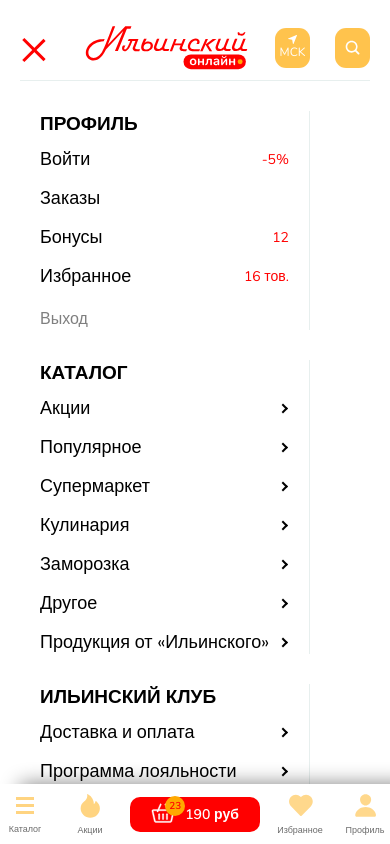
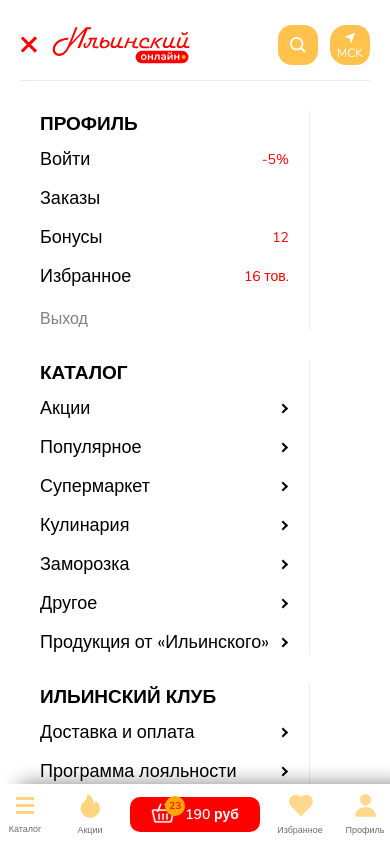
Before and after one commit to w1ct2/Ilyinsky, a Vue app: page /home in a window 390 px wide. Both pictures are taken after a click on the element 35 px from the left and 48 px from the top of the page. Shown: the top 844 px of the page. Built offline with nearby package versions, Linux system fonts and the light colour scheme.

Commit message:
commit-34 (header adaptive part3: improvements)

```diff
--- a/src/components/header/HeaderMain.vue
+++ b/src/components/header/HeaderMain.vue
@@ -2,8 +2,14 @@
     <nav class="navigation">
         <div class="container">
             <div class="navigation__inner">
-                <Header_Action v-if="!mainStore.isMobile1000"></Header_Action>
-                <Header_ActionMobile v-else></Header_ActionMobile>
+                <Header_Action>
+                    <template #burger-btn>
+                        <Header_BurgerBtn :isActive="isActive"></Header_BurgerBtn>
+                    </template>
+                    <template #burger-menu>
+                        <Header_BurgerMenu :isActive="isActive"></Header_BurgerMenu>
+                    </template>
+                </Header_Action>
                 <Header_Sections></Header_Sections>
                 <Header_SectionsMobile v-if="mainStore.isMobile1000"></Header_SectionsMobile>
             </div>
@@ -12,13 +18,18 @@
 </template>
 
 <script setup>
+import { computed, ref } from 'vue';
 import Header_Action from './Header_Action.vue';
 import Header_Sections from './Header_Sections.vue';
-import Header_ActionMobile from './mobile/Header_Action-Mobile.vue';
+// import Header_ActionMobile from './mobile/Header_Action-Mobile.vue';
+import Header_BurgerBtn from './mobile/Header_BurgerBtn.vue';
+import Header_BurgerMenu from './mobile/Header_BurgerMenu.vue';
 import Header_SectionsMobile from './mobile/Header_Sections-Mobile.vue';
 
 import { useMainStore } from '@/store/MainStore'
 const mainStore = useMainStore()
+const isActive = computed(() => mainStore.isActiveBurgerMenu)
+// const isActive = ref(false)
 </script>
 
 <style lang="scss" scoped>
--- a/src/components/header/Header_Action.vue
+++ b/src/components/header/Header_Action.vue
@@ -1,14 +1,16 @@
 <template>
     <div class="navigation__action">
+        <slot name="burger-btn"></slot>
         <RouterLink :to="'/'" class="navigation__icon">
             <img :src="icon" alt="Ильинский онлайн">
         </RouterLink>
-        <Header_CatalogBtn></Header_CatalogBtn>
+        <Header_CatalogBtn class="breakpoint1000"></Header_CatalogBtn>
         <Header_Search></Header_Search>
         <Header_DeliveryBtn></Header_DeliveryBtn>
-        <Header_Favorites></Header_Favorites>
-        <Header_ProfileBtn></Header_ProfileBtn>
-        <Header_Basket></Header_Basket>
+        <Header_Favorites class="breakpoint1000"></Header_Favorites>
+        <Header_ProfileBtn class="breakpoint1000"></Header_ProfileBtn>
+        <Header_Basket class="breakpoint1000"></Header_Basket>
+        <slot name="burger-menu"></slot>
     </div>
 </template>
 
@@ -33,25 +35,43 @@
     }
     &__icon {
         min-width: rem(200);
-        min-height: rem(55);
+        min-height: 100%;
+        display: flex;
+        align-items: center;
+        justify-content: center;
     }
-    @media (max-width: 1300px) {
-        &__delivery {
-            width: auto;
-            margin-left: auto;
-            &-title {
-                display: none;
-            }
+    @media (max-width: 1000px) {
+        &__action {
+            height: rem(50);
         }
-        &__basket {
-            width: rem(50);
-            & p {
-                display: none;
-            }
+        &__icon {
+            max-width: rem(180);
+            width: 100%;
+            min-width: auto;
         }
-        &__search {
-            width: 280px;
+    }
+    @media (max-width: 769px) {
+        &__action {
+            height: rem(45);
+            gap: 20px;
+        }
+        &__icon {
+            max-width: rem(160);
+        }
+    }
+    @media (max-width: 480px) {
+        &__action {
+            height: rem(40);
+            gap: 12px;
+        }
+        &__icon {
+            max-width: rem(140);
         }
     }
 }
+@media (max-width: 1000px) {
+    .breakpoint1000 {
+        display: none;
+    }
+}
 </style>
--- a/src/components/header/action-buttons/Header_DeliveryBtn.vue
+++ b/src/components/header/action-buttons/Header_DeliveryBtn.vue
@@ -30,7 +30,6 @@
 .delivery {
     width: rem(300);
     height: 100%;
-    max-height: 50px;
     overflow: hidden;
     display: flex;
     border-radius: 16px;
@@ -86,5 +85,36 @@
             display: none;
         }
     }
+    @media (max-width:1000px){
+        & {
+            border-radius: 14px;
+            margin-left: 0;
+        }
+        &__icon {
+            & p {
+                font-size: 14px;
+            }
+            & img {
+                width: rem(11);
+                height: rem(11);
+                top: 8px;
+            }
+        }
+    }
+    @media (max-width:769px){
+        width: rem(50);
+    }
+    @media (max-width:480px) {
+        width: rem(40);
+        &__icon {
+            & p {
+                font-size: 12px;
+            }
+            & img {
+                width: rem(10);
+                height: rem(10);
+            }
+        }
+    }
 }
 </style>
--- a/src/components/header/action-buttons/Header_Search.vue
+++ b/src/components/header/action-buttons/Header_Search.vue
@@ -1,7 +1,9 @@
 <template>
     <div class="search">
         <input type="text" placeholder="Начать поиск" class="search__input">
-        <img :src="search" class="search__img">
+        <svg width="22" height="22" viewBox="0 0 22 22" xmlns="http://www.w3.org/2000/svg" class="search__img">
+            <path fill-rule="evenodd" clip-rule="evenodd" d="M16.5427 14.5201C16.564 14.539 16.5848 14.5586 16.6052 14.579L20.8607 18.8345C21.414 19.3877 21.406 20.2766 20.843 20.8199C20.28 21.3632 19.3751 21.3551 18.8218 20.8019L14.5663 16.5464C14.5591 16.5392 14.5519 16.5319 14.5449 16.5245C13.0316 17.6337 11.1645 18.2888 9.14441 18.2888C4.09408 18.2888 -3.05176e-05 14.1947 -3.05176e-05 9.14432C-3.05176e-05 4.09398 4.09408 -0.00012207 9.14441 -0.00012207C14.1948 -0.00012207 18.2889 4.09398 18.2889 9.14432C18.2889 11.1534 17.6409 13.0112 16.5427 14.5201ZM2.39997 9.14432C2.39997 5.41947 5.41956 2.39988 9.14441 2.39988C12.8693 2.39988 15.8889 5.41947 15.8889 9.14432C15.8889 12.8692 12.8693 15.8888 9.14441 15.8888C5.41956 15.8888 2.39997 12.8692 2.39997 9.14432Z"/>
+        </svg>
     </div>
 </template>
 
@@ -36,5 +38,35 @@
             transform: rotate(-15deg) scale(1.2);
         }
     }
+    @media (max-width: 1000px) {
+        & {
+            background-color: #FFA900B2;
+            width: rem(65);
+            justify-content: center;
+            border-radius: 14px;
+            margin-left: auto;
+            &__input {
+                display: none;
+            }
+            &__img {
+                right: auto;
+                position: static;
+                fill: #FFFFFF;
+                max-width: rem(19);
+            }
+        }
+    }
+    @media (max-width:769px){
+        width: rem(50);
+        &__img {
+            max-width: rem(17);
+        }
+    }
+    @media (max-width:480px) {
+        width: rem(40);
+        &__img {
+            max-width: rem(16);
+        }
+    }
 }
 </style>
--- a/src/components/header/mobile/Header_Action-Mobile.vue
+++ /dev/null
@@ -1,112 +0,0 @@
-<template>
-    <div class="navigation__action" :class="{'navigation__action--active': isActive}">
-        <Header_BurgerBtn :isActive="isActive" @funActive="funActive(n)"></Header_BurgerBtn>
-        <Header_BurgerMenu :isActive="isActive"></Header_BurgerMenu>
-        <RouterLink :to="'/'" class="navigation__icon">
-            <img :src="icon" alt="Ильинский онлайн">
-        </RouterLink>
-        <div class="navigation__delivery">
-            <div class="navigation__delivery-icon">
-                <img :src="compass" alt="">
-                <p>MCK</p>
-            </div>
-        </div>
-        <div class="navigation__search">
-            <img :src="search" alt="">
-        </div>
-    </div>
-</template>
-
-<script setup>
-import icon from '@/assets/img/mainImage/mainIcon.svg'
-import search from '@/assets/img/svg/search2.svg'
-import compass from '@/assets/img/svg/compass1.svg'
-import Header_BurgerMenu from './Header_BurgerMenu.vue'
-import Header_BurgerBtn from '@/components/header/mobile/Header_BurgerBtn.vue'
-import { useMainStore } from '@/store/MainStore'
-import { RouterLink } from 'vue-router'
-import { computed, ref } from 'vue'
-const mainStore = useMainStore()
-
-const isActive = computed(() => mainStore.isActiveBurgerMenu)
-const funActive = (n)=>{
-    mainStore.activeBurgerMenu()
-}
-</script>
-
-<style lang="scss" scoped>
-@import "@/scss/remFunction";
-.navigation {
-    &__action {
-        display: flex;
-        align-items: center;
-        gap: 25px;
-        position: relative;
-        width: 100%;
-        // &--active {
-        //     position: fixed;
-        //     left: 0;
-        //     margin: 0 20px;
-        //     right: 0;
-        //     width: auto;
-        //     padding-bottom: 20px;
-        //     border-bottom: 1px solid #E7EFEE;
-        //     // top: 25px;
-        // }
-        // РАЗОБРАТЬСЯ ПОЧЕМУ ТУТ ВОЗНИКАЛ БАГ
-    }
-    &__search {
-        width: rem(50);
-        height: 50px;
-        border-radius: 16px;
-        display: flex;
-        align-items: center;
-        justify-content: center;
-        background-color: #FFA900B2;
-        & img {
-            width: 15px;
-            height: 15px;
-        }
-    }
-    &__delivery {
-        width: rem(50);
-        height: 50px;
-        overflow: hidden;
-        display: flex;
-        border-radius: 16px;
-        align-items: center;
-        cursor: pointer;
-        margin-left: auto;
-        &-icon {
-            display: flex;
-            flex-direction: column;
-            align-items: center;
-            justify-content: center;
-            background-color: #FFA900B2;
-            width: rem(65);
-            height: 100%;
-            & img {
-                width: 9px;
-                height: 9px;
-            }
-            & p {
-                font-size: 12px;
-            }
-        }
-    }
-    @media (max-width: 768px) {
-        &__delivery,  &__search {
-            width: rem(40);
-            height: rem(40);
-            border-radius: 12px;
-        }
-    }
-    @media (max-width: 480px) {
-        &__delivery,  &__search {
-            min-width: rem(35);
-            min-height: rem(35);
-            border-radius: 11px;
-        }
-    }
-}
-</style>
--- a/src/components/header/mobile/Header_BurgerBtn.vue
+++ b/src/components/header/mobile/Header_BurgerBtn.vue
@@ -1,19 +1,25 @@
 <template>
-    <div class="burger-btn" :class="{active: isActive}" @click="$emit('funActive', true)">
+    <div
+        class="burger-btn"
+        :class="{active: isActive}"
+        @click="setActive">
         <span></span>
     </div>
 </template>
 
 <script setup>
 import { useMainStore } from '@/store/MainStore'
-import { ref } from 'vue'
+const MainStore = useMainStore()
 const props = defineProps({
     isActive: {
         type: Boolean,
         required: true
     }
 })
-const mainStore = useMainStore()
+const emits = defineEmits(['setActive'])
+const setActive = ()=>{
+    MainStore.activeBurgerMenu()
+}
 </script>
 
 <style lang="scss" scoped>
@@ -22,7 +28,7 @@
 .burger-btn {
     width: 40px;
     height: 25px;
-    display: flex;
+    display: none;
     flex-direction: column;
     justify-content: center;
     align-items: center;
@@ -66,6 +72,9 @@
         bottom: 48%;
         transform: rotate(45deg) translate(0, 50%);
     }
+    @media (max-width: 1000px) {
+        display: flex;
+    }
     @media (max-width: 768px) {
         width: 30px;
         height: 20px;
@@ -75,6 +84,16 @@
         &::after, &::before {
             width: inherit;
         }
+        &.active {
+            top: 35px;
+        }
+    }
+    @media (max-width: 480px) {
+        width: rem(20);
+        height: rem(15);
+        &.active {
+            top: 37px;
+        }
     }
 }
 </style>
--- a/src/components/header/mobile/Header_BurgerMenu.vue
+++ b/src/components/header/mobile/Header_BurgerMenu.vue
@@ -1,20 +1,7 @@
 <template>
     <div class="burger-menu" v-show="isActive">
         <div class="burger-menu__inner">
-            <div class="navigation__action">
-                <div class="navigation__icon">
-                    <img :src="icon" alt="Ильинский онлайн">
-                </div>
-                <div class="navigation__delivery">
-                    <div class="navigation__delivery-icon">
-                        <img :src="compass" alt="">
-                        <p>MCK</p>
-                    </div>
-                </div>
-                <div class="navigation__search">
-                    <img :src="search" alt="">
-                </div>
-            </div>
+            <Header_Action class="burger-menu__header"></Header_Action>
             <Header_BurgerCatalog :title="'каталог'" :labels="links1" class="catalog"></Header_BurgerCatalog>
             <Header_BurgerProfile :title="'профиль'" class="profile"></Header_BurgerProfile>
             <Header_BurgerCatalog :title="'ильинский клуб'" :labels="links2" class="catalog"></Header_BurgerCatalog>
@@ -30,14 +17,11 @@
 </template>
 
 <script setup>
-import icon from '@/assets/img/mainImage/mainIcon.svg'
-import search from '@/assets/img/svg/search2.svg'
-import compass from '@/assets/img/svg/compass1.svg'
 import phone from '@/assets/img/svg/phone1.svg'
 import Header_BurgerCatalog from './Header_BurgerCatalog.vue'
 import Header_BurgerProfile from './Header_BurgerProfile.vue'
 import { useMainStore } from '@/store/MainStore'
-const mainStore = useMainStore()
+import Header_Action from '../Header_Action.vue'
 const props = defineProps({
     isActive: {
         type: Boolean,
@@ -117,6 +101,13 @@
     right: 0;
     top: 0;
     bottom: 0;
+    &__header {
+        grid-column: 1/4;
+        padding-left: rem(65);
+        border-bottom: 1px solid #E7EFEE;
+        padding-bottom: rem(15);
+        box-sizing: content-box;
+    }
     &__inner {
         margin: 0 20px;
         display: grid;
@@ -155,73 +146,6 @@
         }
     }
 }
-.navigation {
-    &__action {
-        padding-left: 65px;
-        display: flex;
-        align-items: center;
-        gap: 25px;
-        position: relative;
-        max-height: 65px;
-        border-bottom: 1px solid #E7EFEE;
-        padding-bottom: 10px;
-
-        grid-column: 1/4;
-    }
-    &__search {
-        width: rem(50);
-        height: 50px;
-        border-radius: 16px;
-        display: flex;
-        align-items: center;
-        justify-content: center;
-        background-color: #FFA900B2;
-        & img {
-            width: 15px;
-            height: 15px;
-        }
-    }
-    &__delivery {
-        width: rem(50);
-        height: 50px;
-        overflow: hidden;
-        display: flex;
-        border-radius: 16px;
-        align-items: center;
-        cursor: pointer;
-        margin-left: auto;
-        &-icon {
-            display: flex;
-            flex-direction: column;
-            align-items: center;
-            justify-content: center;
-            background-color: #FFA900B2;
-            width: rem(65);
-            height: 100%;
-            & img {
-                width: 9px;
-                height: 9px;
-            }
-            & p {
-                font-size: 12px;
-            }
-        }
-    }
-    @media (max-width: 768px) {
-        &__delivery,  &__search {
-            width: rem(40);
-            height: rem(40);
-            border-radius: 12px;
-        }
-    }
-    @media (max-width: 480px) {
-        &__delivery,  &__search {
-            min-width: rem(35);
-            min-height: rem(35);
-            border-radius: 11px;
-        }
-    }
-}
 @media (max-width: 768px) {
     .burger-menu__inner {
         grid-template-columns: repeat(1, 1fr);
@@ -241,5 +165,13 @@
         height: 100%;
         margin: 0;
     }
+    .burger-menu__header {
+        padding-left: rem(50);
+    }
+}
+@media (max-width: 480px) {
+    .burger-menu__header {
+        padding-left: rem(32);
+    }
 }
 </style>
--- a/src/store/RecentAddressesStore.ts
+++ b/src/store/RecentAddressesStore.ts
@@ -42,7 +42,6 @@
     const addAddressesPickup = (address: StoreAddress)=>{
         const addressExists = addressesPickup.value.some(item => item.text === address.text)
         if (addressExists) {
-            alert('Адрес повторяется')
             setActiveAddress('Выберите правильный адрес!')
             return
         }
```
